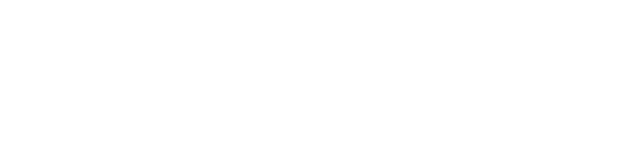
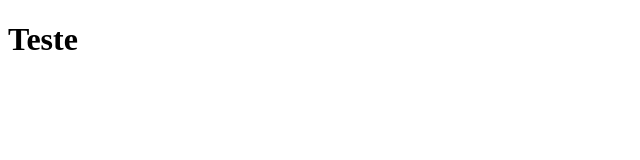
Before and after one commit to CaioRolla/CaioRolla, a plain HTML site: page index.html in a window 1280 px wide. Shown: the whole page, without its empty margins (0-640 px from the left). Drawn offline with Linux system fonts and the light colour scheme.

Commit message:
Just Testing

```diff
--- a/index.html
+++ b/index.html
@@ -1,9 +1,9 @@
 <!DOCTYPE html>
 <html>
 <head>
-	<title></title>
+	<title>Teste</title>
 </head>
 <body>
-
+<h1>Teste</h1>
 </body>
 </html>
```
